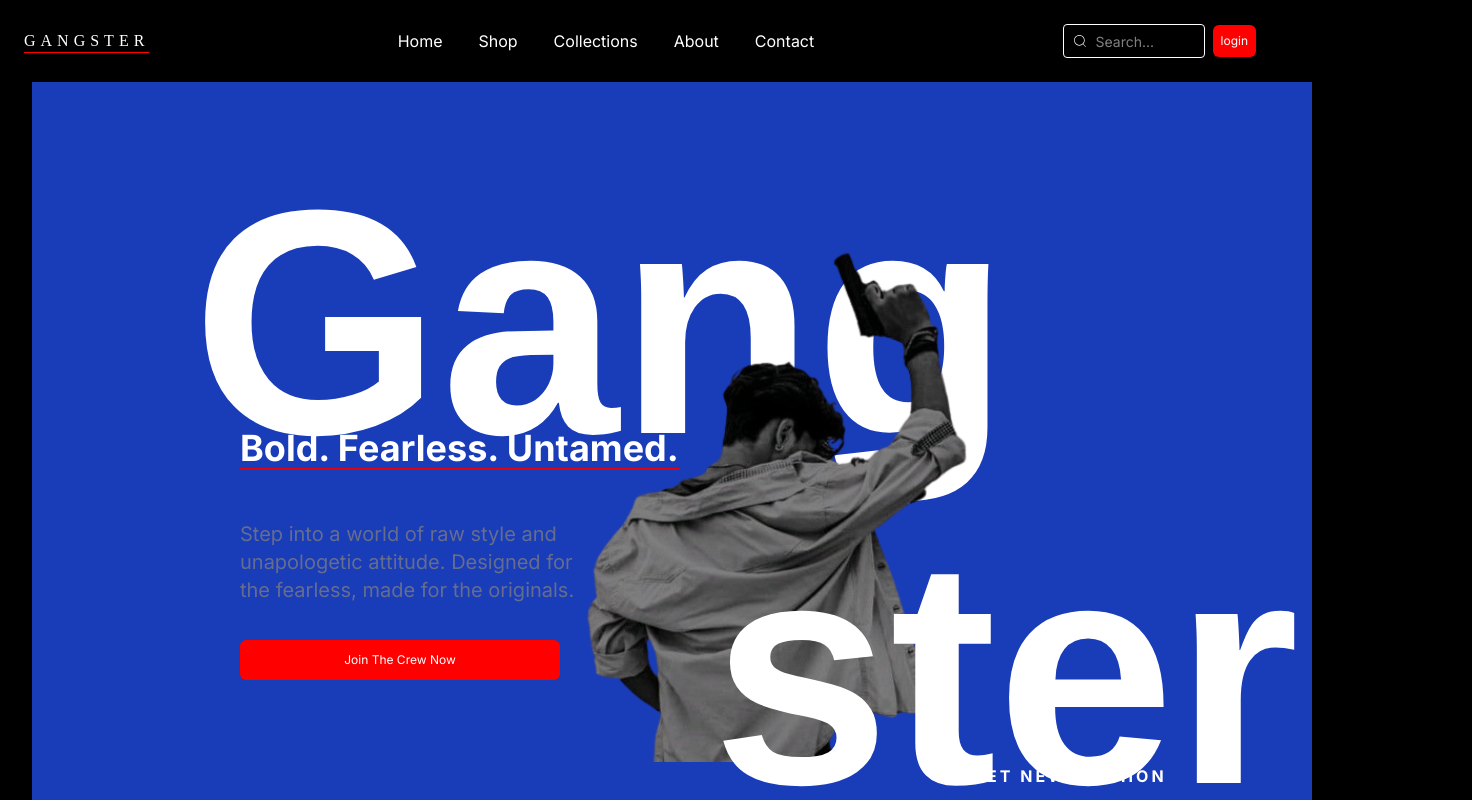
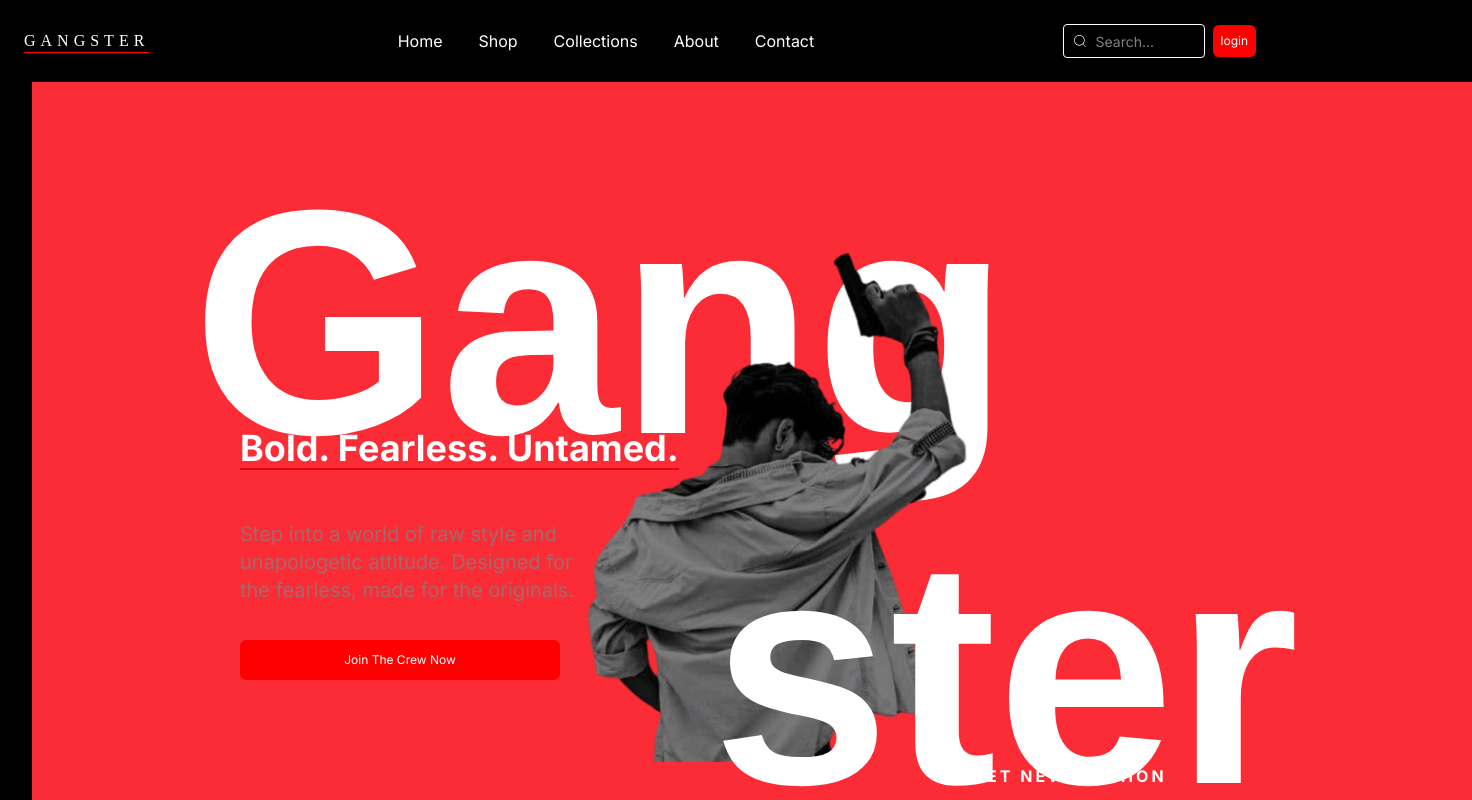
Before and after one commit to mohitvaishnav56/minor_project_5th_sem, a React (Vite) app: page / in a window 1280 px wide. Shown: the top 800 px of the page, 1472 px wide, since content can reach past the window. Built offline with nearby package versions, Linux system fonts and the light colour scheme; a web font is replaced by a local one.

Commit message:
hero section draft 2

```diff
--- a/src/components/specific/home/hero/Hero.jsx
+++ b/src/components/specific/home/hero/Hero.jsx
@@ -4,8 +4,8 @@ import CustomButton from '../../../customElems/CustomButton'
 const Hero = () => {
   return (
     <>
-    <div className="h-screen w-screen  bg-blue-800
-    md: h-200 w-360">
+    <div className="h-screen w-screen bg-blue-400
+    md: h-200 md:w-360 md:bg-red-500">
 <div className=' test-font ml-40  '>
   Gang
   </div>
```
